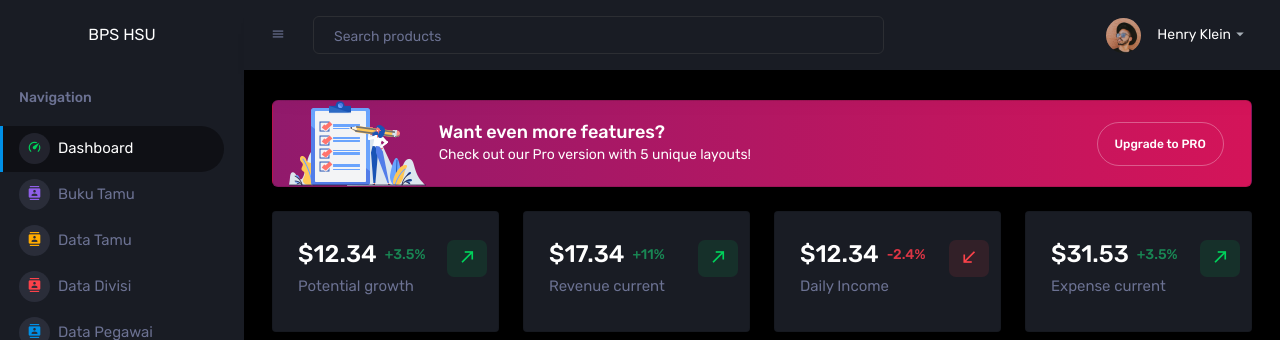
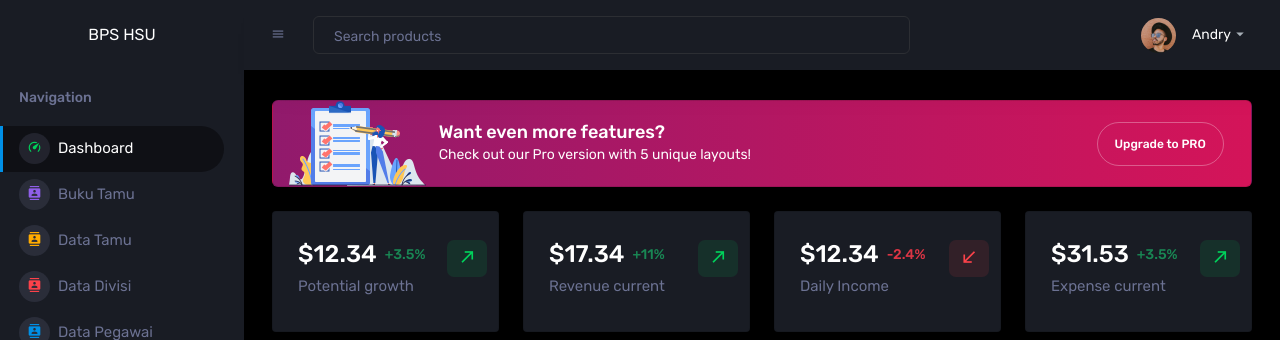
Before and after one commit to yafizh/Buku-Tamu-BPS, a PHP site: page / in a window 1280 px wide. Shown: the top 340 px of the page. Run offline with PHP 8.4, Linux system fonts and the light colour scheme.

Commit message:
change profile name

```diff
--- a/templates/navbar.php
+++ b/templates/navbar.php
@@ -18,7 +18,7 @@
                 <a class="nav-link" id="profileDropdown" href="#" data-bs-toggle="dropdown">
                     <div class="navbar-profile">
                         <img class="img-xs rounded-circle" src="assets/images/faces/face15.jpg" alt="">
-                        <p class="mb-0 d-none d-sm-block navbar-profile-name">Henry Klein</p>
+                        <p class="mb-0 d-none d-sm-block navbar-profile-name">Andry</p>
                         <i class="mdi mdi-menu-down d-none d-sm-block"></i>
                     </div>
                 </a>
```
